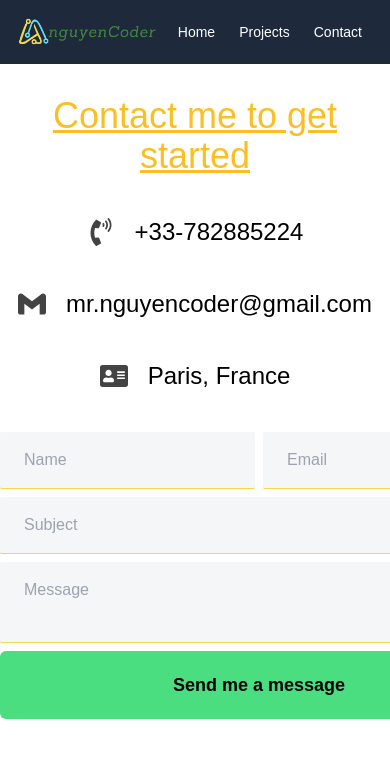
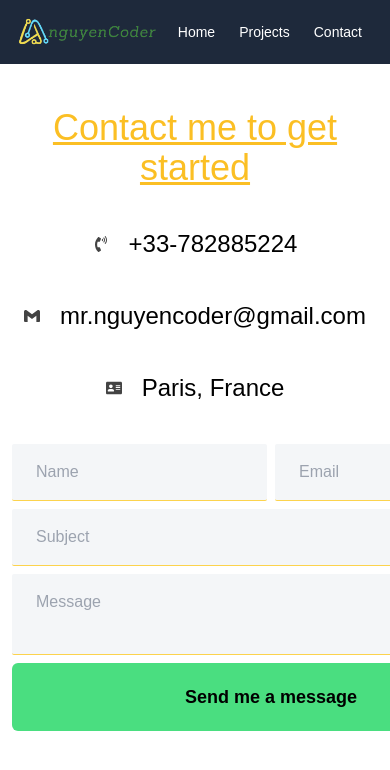
Before and after one commit to mrnguyencoder/myportfolio, a React (Create React App) app: page /contact in a window 390 px wide. Shown: the top 770 px of the page. Built offline with nearby package versions, Linux system fonts and the light colour scheme.

Commit message:
responsive

```diff
--- a/src/pages/Contact.js
+++ b/src/pages/Contact.js
@@ -18,7 +18,7 @@ function Contact() {
   };
 
   return (
-    <motion.section className='container'
+    <motion.section className='p-3'
       initial="hidden"
       whileInView="visible"
       viewport={{ one: true, amount: 0.5 }}
@@ -33,15 +33,15 @@ function Contact() {
         Contact me to get started</h2>
         <div className="space-y-10">
           <div className="flex items-center space-x-5 justify-center">
-            <FaPhoneVolume className='h-7 w-7 animate-pulse' />
+            <FaPhoneVolume className='max-h-7 max-w-7 animate-pulse' />
             <p className="text-2xl">+33-782885224</p>
           </div>
           <div className="flex items-center space-x-5 justify-center">
-            <SiGmail className='h-7 w-7 animate-pulse'/>
+            <SiGmail className='max-h-7 max-w-7 animate-pulse'/>
             <p className="text-2xl">mr.nguyencoder@gmail.com</p>
           </div>
           <div className="flex items-center space-x-5 justify-center">
-            <FaAddressCard className='h-7 w-7 animate-pulse'/>
+            <FaAddressCard className='max-h-7 max-w-7 animate-pulse'/>
             <p className="text-2xl">Paris, France</p>
           </div>
         </div>
--- a/src/pages/Home.js
+++ b/src/pages/Home.js
@@ -24,7 +24,7 @@ function Home() {
   return (
     <div className='flex w-full h-screen '>
       {/* nav sidebar from medium min-width 768px breakpoints */}
-      <div className="hidden w-[8%] m-3 md:flex flex-col items-center justify-evenly border-gray-500 ">
+      <div className="hidden h-screen w-[8%] md:flex flex-col items-center justify-evenly">
         <div className="">
           <Link className="flex flex-col justify-center items-center gap-2 pb-5" to="/"><FcHome className='text-3xl' />Home</Link>
           <Link className="flex flex-col justify-center items-center gap-2 pb-5" to="/projects"><FcNews className='text-3xl' />Projects</Link>
```
